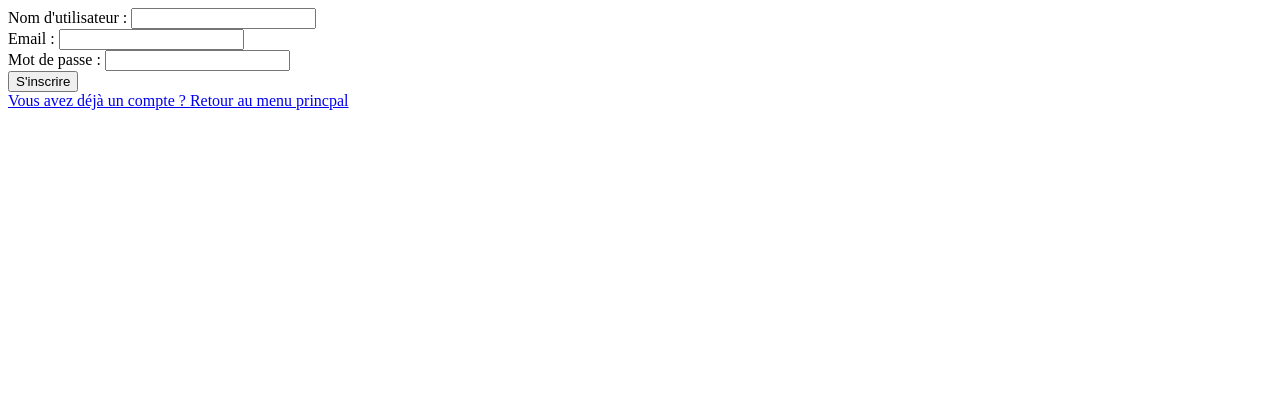
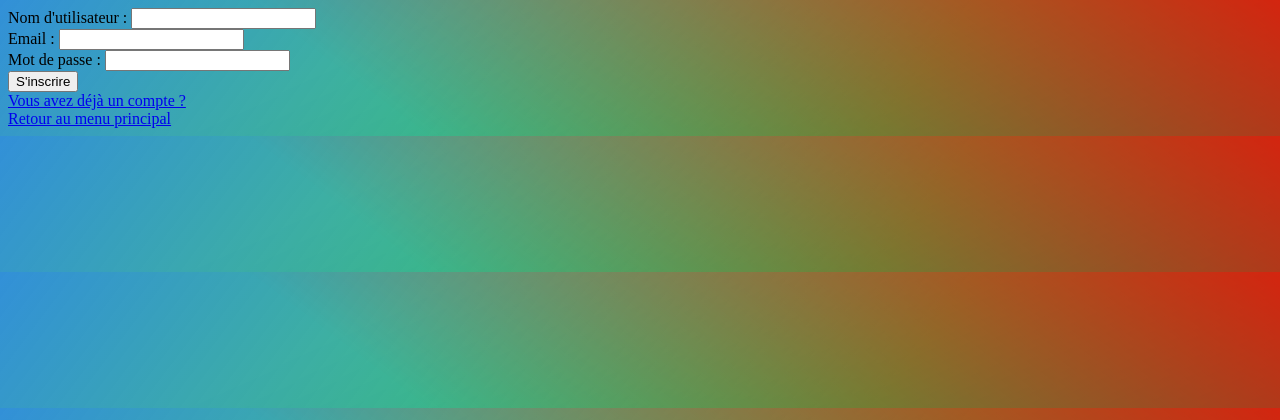
Before and after one commit to BRICSO1/top_tennis, a PHP site: page /register.php in a window 1280 px wide. Shown: the top 420 px of the page. Run offline with PHP 8.4, Linux system fonts and the light colour scheme.

Commit message:
add css for all client page

```diff
--- a/connexion_account.php
+++ b/connexion_account.php
@@ -2,6 +2,7 @@
 <html>
   <head>
     <title>Vous avez été connecté</title>
+    <link href="./top.css" rel="stylesheet">
   </head>
   <body>
     <p>
--- a/login.php
+++ b/login.php
@@ -28,6 +28,7 @@ if ($_SERVER['REQUEST_METHOD'] === 'POST') {
 <head>
     <meta charset="UTF-8">
     <title>Connexion</title>
+    <link href="./top.css" rel="stylesheet">
 </head>
 <body>
     <form action="connexion_account.php" method="post">
@@ -39,7 +40,7 @@ if ($_SERVER['REQUEST_METHOD'] === 'POST') {
         <br>
         <button type="submit">Se connecter</button>
     </form>
-    <a href="./register.php">Vous n'avez pas de compte ? Créez en un ici !</a>
-    <a href="./top.php">Retour au menu principl</a>
+    <a href="./register.php">Vous n'avez pas de compte ? Créez en un ici !</a><br>
+    <a href="./top.php">Retour au menu principal</a>
 </body>
 </html>
--- a/register.php
+++ b/register.php
@@ -33,6 +33,7 @@ if ($_SERVER['REQUEST_METHOD'] === 'POST') {
     <meta charset="UTF-8">
     <meta name="viewport" content="width=device-width, initial-scale=1.0">
     <title>log-in</title>
+    <link href="./top.css" rel="stylesheet">
 </head>
 <body>
 <form action="ad_account.php" method="post">
@@ -47,7 +48,7 @@ if ($_SERVER['REQUEST_METHOD'] === 'POST') {
         <br>
         <button type="submit">S'inscrire</button>
 </form>
-<a href="./login.php">Vous avez déjà un compte ? </a>
-<a href="./top.php">Retour au menu princpal</a>
+<a href="./login.php">Vous avez déjà un compte ? </a><br>
+<a href="./top.php">Retour au menu principal</a>
 </body>
 </html>
--- a/top.css
+++ b/top.css
@@ -5,8 +5,15 @@ table{
     border-collapse: collapse;
 }
 html{
-    background-image: url('https://www.so-tennis.fr/wp-content/uploads/2021/05/Coupe-des-Mousquetaires-mars-2018.jpg');
-    background-size: auto;
-    background-position: auto;
-    background-color: aquamarine;
+    background:
+    linear-gradient(
+        217deg,
+        rgba(255, 0, 0, 0.8),
+        rgba(255, 0, 0, 0) 70.71%
+      ),
+      linear-gradient(127deg, rgb(50, 144, 216), rgba(11, 214, 8, 0.722) 70.71%),
+      linear-gradient(336deg, rgba(0, 0, 255, 0.8), rgba(0, 0, 255, 0) 70.71%);
+  }
+.lien{
+    color: rgb(255, 0, 0);
 }
```
Also changed, not shown: top.php (+5 -2 lines).
